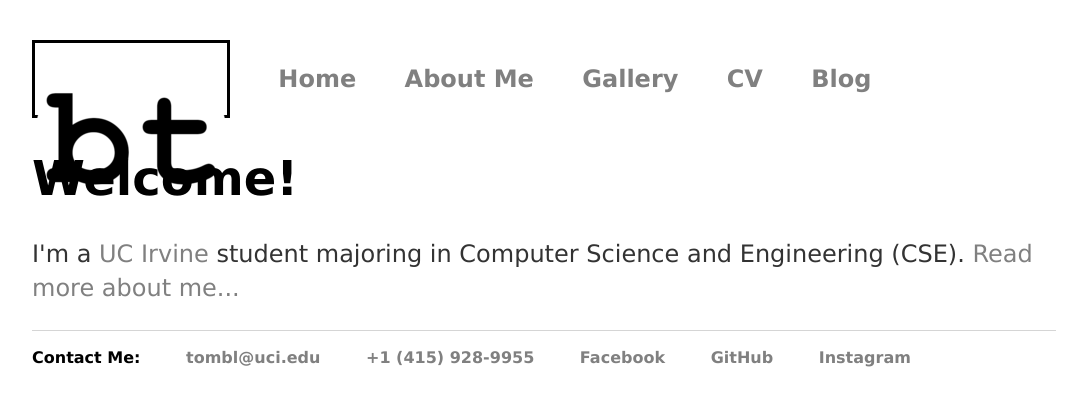
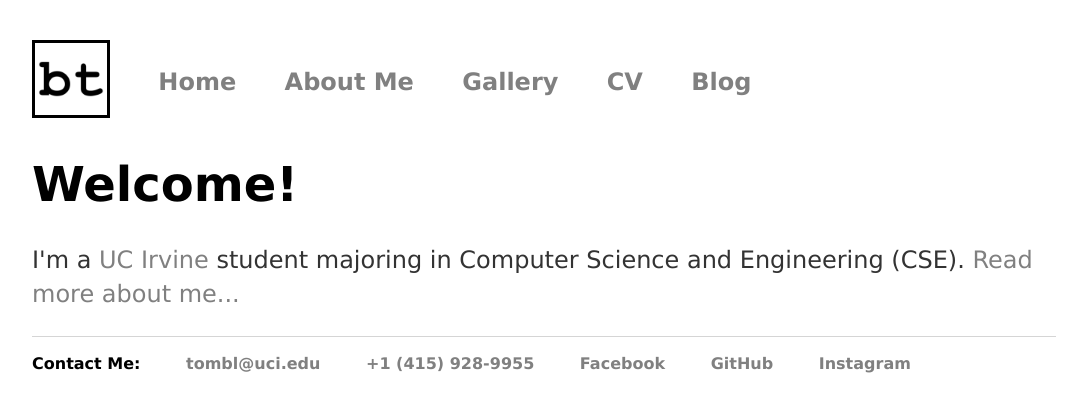
Before and after one commit to BTx123/BTx123.github.io, a Jekyll site: the page built from index.html, in a window 1280 px wide. Shown: the top 412 px of the page, without its empty margins (96-1183 px from the left). Built offline with Jekyll 4.4.1, drawn with Linux system fonts in a browser that asks for light colours; nearby versions of some CDN libraries.

Commit message:
Update for image size

```diff
--- a/_layouts/default.html
+++ b/_layouts/default.html
@@ -27,7 +27,7 @@
     <body>
         <nav>
             <ul>
-                <li id="logo"><img src="../assets/icons/android-chrome-192x192.png" alt="bt_logo" /></li>
+                <li><img id="logo" src="../assets/icons/android-chrome-192x192.png" alt="bt_logo" /></li>
                 <li><a href="/">Home</a></li>
                 <li><a href="/about">About Me</a></li>
                 <li><a href="/gallery">Gallery</a></li>
```
